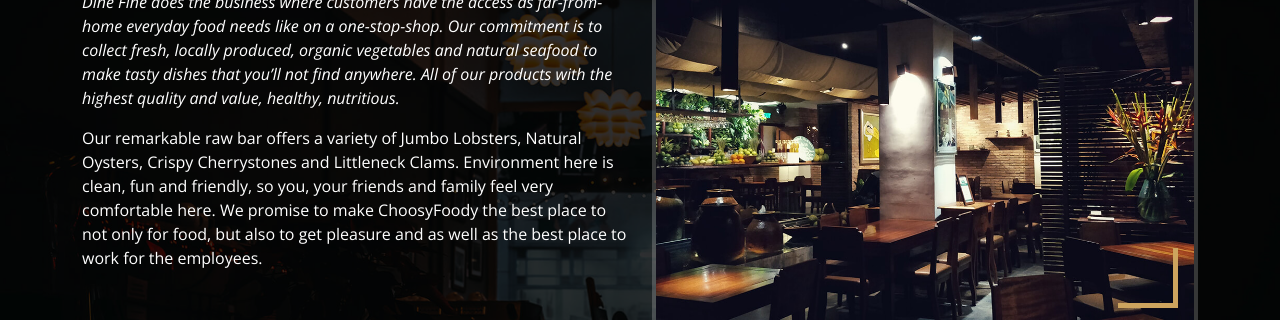
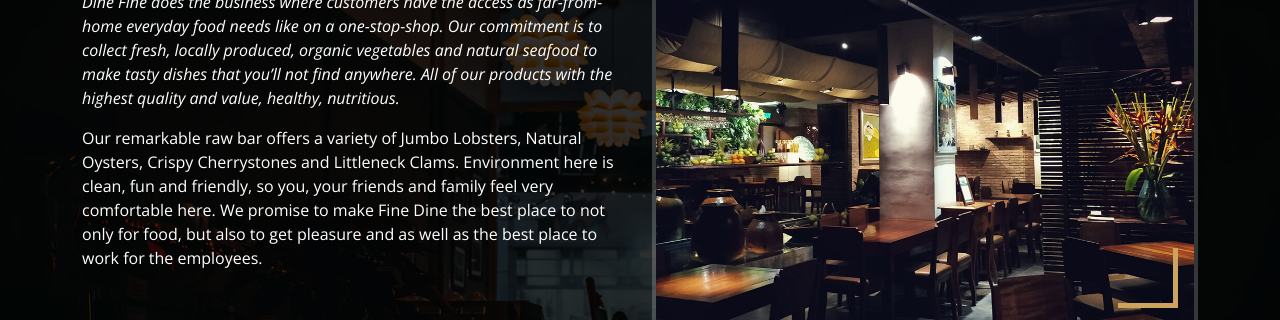
Before and after one commit to ManasNikte/Fine-Dine, a plain HTML site: page index.html in a window 1280 px wide. Shown: the part 960-1280 px from the top of the page. Drawn offline with nearby package versions, Linux system fonts and the light colour scheme; a web font is replaced by a local one.

Commit message:
Update index.html

```diff
--- a/index.html
+++ b/index.html
@@ -98,7 +98,7 @@
               Dine Fine does the business where customers have the access as far-from-home everyday food needs like on a one-stop-shop. Our commitment is to collect fresh, locally produced, organic vegetables and natural seafood to make tasty dishes that you’ll not find anywhere. All of our products with the highest quality and value, healthy, nutritious.
             </p>
             <p>
-              Our remarkable raw bar offers a variety of Jumbo Lobsters, Natural Oysters, Crispy Cherrystones and Littleneck Clams. Environment here is clean, fun and friendly, so you, your friends and family feel very comfortable here. We promise to make ChoosyFoody the best place to not only for food, but also to get pleasure and as well as the best place to work for the employees.
+              Our remarkable raw bar offers a variety of Jumbo Lobsters, Natural Oysters, Crispy Cherrystones and Littleneck Clams. Environment here is clean, fun and friendly, so you, your friends and family feel very comfortable here. We promise to make Fine Dine the best place to not only for food, but also to get pleasure and as well as the best place to work for the employees.
             </p>
           </div>
         </div>
```
